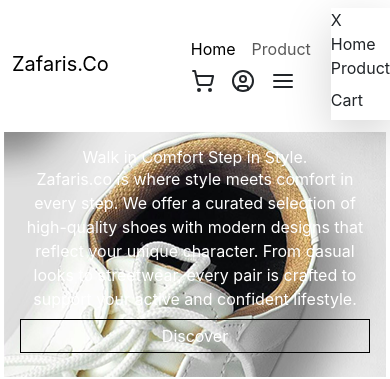
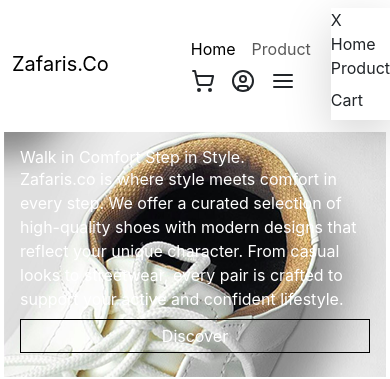
Before and after one commit to Satria15255/zafaris.co-frontend, a React (Create React App) app: page / in a window 390 px wide. Shown: the top 379 px of the page. Built offline with nearby package versions, Linux system fonts and the light colour scheme; no server answers.

Commit message:
fixing responsive

```diff
--- a/src/index.css
+++ b/src/index.css
@@ -1,3 +1,6 @@
+@import "bootstrap/dist/css/bootstrap.min.css";
+
+
 @tailwind base;
 @tailwind components;
 @tailwind utilities;
--- a/src/index.js
+++ b/src/index.js
@@ -1,7 +1,6 @@
 import React from "react";
 import ReactDOM from "react-dom/client";
 import App from "./App";
-import "bootstrap/dist/css/bootstrap.min.css";
 import "./index.css";
 import { BrowserRouter } from "react-router-dom";
 import { CartProvider } from "./context/CartContext";
--- a/src/page/Banner.js
+++ b/src/page/Banner.js
@@ -9,9 +9,9 @@ function Banner() {
       <div className="flex justify-center items-center p-1 md:p-4 lg:p-2 mt-10 md:mt-12">
         <div className=" flex  h-[40vh] md:h-[65vh] lg:h-[85vh] z-0 rounded-3xl md:rounded-5 lg:rounded-3xl bg-center bg-cover" style={{ backgroundImage: `url(${Slide2})` }}>
           <div className="grid grid-cols-1 md:grid-cols-2 items-center w-100 h-full rounded-3xl bg-black/30 ">
-            <div className="p-3 flex flex-col gap-1 md:gap-4">
-              <h2 className="text-center md:text-left text-[19px] md:text-4xl lg:text-7xl drop-shadow-2xl text-white font-bold">Walk in Comfort Step in Style.</h2>
-              <p className="text-center md:text-left text-[7px] md:text-xs lg:text-lg text-white drop-shadow-2xl md:mt-2 lg:mt-2">
+            <div className="p-3 flex flex-col gap-1 md:gap-6">
+              <h2 className="!text-center md:!text-left text-[19px] md:text-4xl lg:text-7xl drop-shadow-2xl text-white font-bold">Walk in Comfort Step in Style.</h2>
+              <p className="!text-center md:!text-left text-[7px] md:text-xs lg:text-lg text-white drop-shadow-2xl md:mt-2 lg:mt-2">
                 Zafaris.co is where style meets comfort in every step. We offer a curated selection of high-quality shoes with modern designs that reflect your unique character. From casual looks to streetwear, every pair is crafted to
                 support your active and confident lifestyle.
               </p>
```
